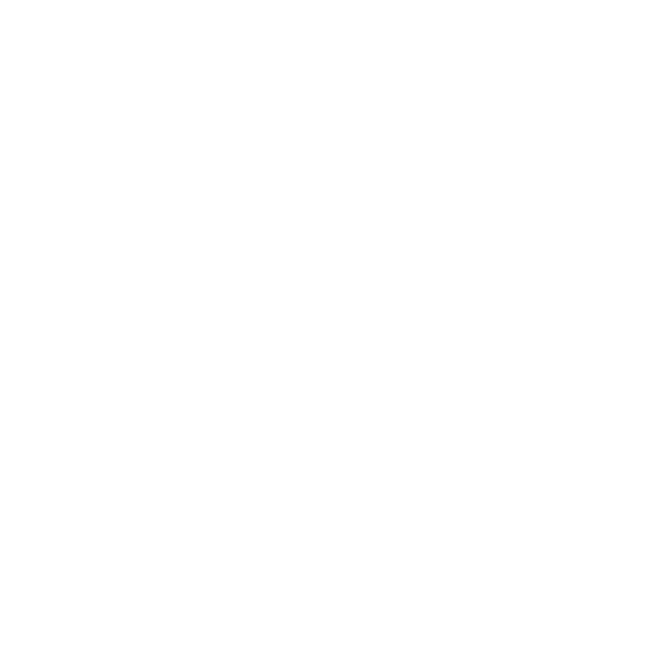
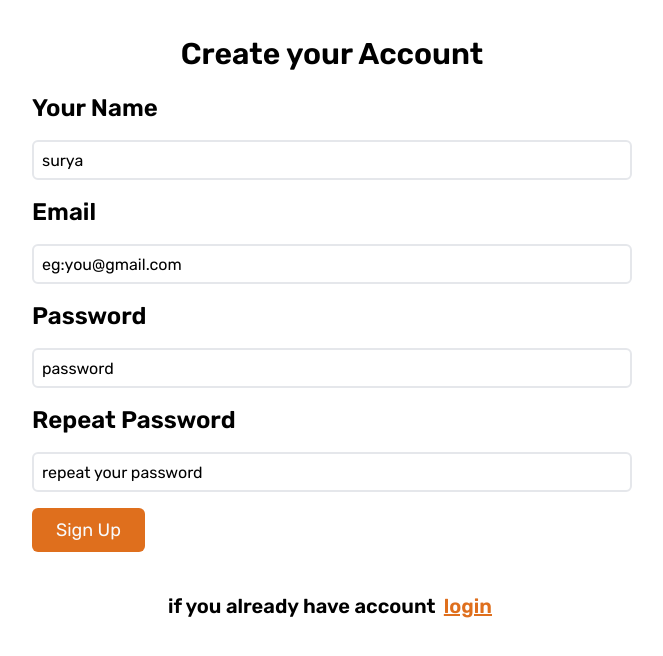
Before and after one commit to surya-webdev/yumyap, a React (Vite) app: page /signup in a window 1280 px wide. Before the commit this address had no page. Shown: the top 656 px of the page, without its empty margins (308-971 px from the left). Built offline with nearby package versions, Linux system fonts and the light colour scheme.

Commit message:
feat:added a login & signin

```diff
--- a/package.json
+++ b/package.json
@@ -15,6 +15,7 @@
     "@tanstack/react-query-devtools": "^5.51.1",
     "react": "^18.3.1",
     "react-dom": "^18.3.1",
+    "react-hook-form": "^7.52.1",
     "react-icons": "^5.2.1",
     "react-router-dom": "^6.24.1"
   },
--- a/src/App.jsx
+++ b/src/App.jsx
@@ -4,6 +4,8 @@
 import { QueryClient, QueryClientProvider } from "@tanstack/react-query";
 import { ReactQueryDevtools } from "@tanstack/react-query-devtools";
 import RestaurantDetail from "./pages/RestaurantDetail";
+import Login from "./ui/Login";
+import SignUp from "./ui/Signup";
 
 function App() {
   const queryClient = new QueryClient();
@@ -17,6 +19,8 @@
             <Route index path="/" element={<Home />} />
             <Route index path="restaurant/:id" element={<RestaurantDetail />} />
           </Route>
+          <Route path="/login" element={<Login />} />
+          <Route path="/signup" element={<SignUp />} />
         </Routes>
       </BrowserRouter>
     </QueryClientProvider>
--- a/src/pages/RestaurantDetail.jsx
+++ b/src/pages/RestaurantDetail.jsx
@@ -18,7 +18,7 @@
         alt={name}
       />
       <div className="mx-2 flex flex-col gap-4">
-        <p className="text-xl md:text-3xl">{name}</p>
+        <p className="text-xl text-primary md:text-4xl">{name}</p>
         <p className="text-sm font-normal md:text-xl">{description}</p>
         <a
           href={`https://maps.google.com/maps?saddr=&daddr=${address}`}
@@ -28,9 +28,11 @@
           {address}
         </a>
       </div>
-      {menus.map((item) => (
-        <Menu item={item} key={item.id} />
-      ))}
+      <section className="my-10 grid grid-cols-1 gap-8 md:grid-cols-2 lg:grid-cols-3">
+        {menus.map((item) => (
+          <Menu item={item} key={item.id} />
+        ))}
+      </section>
     </section>
   );
 }
--- a/src/ui/Button.jsx
+++ b/src/ui/Button.jsx
@@ -1,10 +1,10 @@
-function Button({ children, onClick, disabled, href }) {
+function Button({ className, children, onClick, disabled, href }) {
   return (
     <button
       href={href}
       onClick={onClick}
       disabled={disabled}
-      className="rounded-md bg-primary px-4 py-2 text-sm text-black sm:px-6 sm:py-2 md:text-lg"
+      className={`rounded-md bg-primary px-4 py-2 text-sm text-black sm:px-6 sm:py-2 md:text-lg ${className}`}
     >
       {children}
     </button>
--- /dev/null
+++ b/src/ui/ErrorLabel.jsx
@@ -0,0 +1,6 @@
+function ErrorLabel({ error }) {
+  console.log(error);
+  return <span className="text-xl text-red-500">{error}</span>;
+}
+
+export default ErrorLabel;
--- /dev/null
+++ b/src/ui/Login.jsx
@@ -0,0 +1,82 @@
+import { useForm } from "react-hook-form";
+import { useNavigate } from "react-router";
+import ErrorLabel from "./ErrorLabel";
+import Button from "./Button";
+// import { useLogin } from "../service/useLogin";
+// import NavLogo from "./NavLogo";
+
+function Login() {
+  const navigate = useNavigate();
+  const { register, handleSubmit, formState, reset } = useForm();
+  const labels = "text-2xl font-semibold text-black ";
+  const inputStyle =
+    "h-10 rounded-md placeholder:px-2 placeholder:text-black border-2  ";
+
+  // const { isLoginMutate, isLoading } = useLogin();
+  const { errors } = formState;
+
+  function submit({ email, password }) {
+    // isLoginMutate({ email, password });
+  }
+
+  return (
+    <div className="h-screen w-full">
+      <header className="flex">{/* <NavLogo /> */}</header>
+      <div className="my-2 flex w-screen flex-col items-center justify-center">
+        <div className="text-center">
+          <h2 className="my-10 text-3xl font-semibold text-black">
+            Login to your Account
+          </h2>
+        </div>
+        <form
+          onSubmit={handleSubmit(submit)}
+          className="flex w-full flex-col gap-4 px-5 sm:w-[25rem]"
+        >
+          <label htmlFor="email" className={labels}>
+            Email
+          </label>
+          <input
+            // disabled={isLoading}
+            id="email"
+            type="email"
+            className={inputStyle}
+            placeholder="eg:you@gmail.com"
+            {...register("email", {
+              required: "this field required",
+              pattern: /\S+@\S+\.\S+/,
+              message: "please enter the correct email ",
+            })}
+          />
+          {errors?.email && <ErrorLabel error={errors?.email?.message} />}
+          <label htmlFor="password" className={labels}>
+            Password
+          </label>
+          <input
+            // disabled={isLoading}
+            id="password"
+            className={inputStyle}
+            placeholder="password"
+            type="password"
+            {...register("password", { required: "Enter the password" })}
+          />
+          {errors?.password && <ErrorLabel error={errors?.password?.message} />}
+
+          <Button>Login</Button>
+        </form>
+        <div className="mx-4 flex">
+          <p className={labels + "my-10 text-sm"}>
+            Don&apos;t have account
+            <a
+              className="block cursor-pointer text-primary underline"
+              onClick={() => navigate("/signup")}
+            >
+              Sign Up
+            </a>
+          </p>
+        </div>
+      </div>
+    </div>
+  );
+}
+
+export default Login;
--- a/src/ui/RestaurantLayout.jsx
+++ b/src/ui/RestaurantLayout.jsx
@@ -8,7 +8,7 @@
 
   const { id, image, description, name, address, ratings } = data;
   return (
-    <div className="bg-card flex cursor-pointer flex-col gap-3 overflow-hidden rounded-lg shadow-lg transition-shadow hover:shadow-xl">
+    <div className="flex cursor-pointer flex-col gap-3 overflow-hidden rounded-lg shadow-lg transition-shadow hover:shadow-xl">
       <img className="rounded-lg" src={image} alt={name} />
       <div className="flex flex-1 flex-col justify-end gap-4 px-6 py-2">
         <h1 className="text-xl font-semibold md:text-3xl">{name}</h1>
--- /dev/null
+++ b/src/ui/Signup.jsx
@@ -0,0 +1,127 @@
+import { useNavigate } from "react-router";
+import { useForm } from "react-hook-form";
+
+// import { useSignup } from "../service/useSignup";
+import ErrorLabel from "./ErrorLabel";
+import Button from "./Button";
+
+function SignUp() {
+  const navigate = useNavigate();
+  const labels = "text-2xl font-semibold text-black ";
+  const inputStyle =
+    "h-10 rounded-md placeholder:px-2 placeholder:text-black border-2  ";
+
+  // const { isSignupMutate, isLoading } = useSignup();
+
+  const { register, handleSubmit, formState, getValues, reset } = useForm();
+
+  const { errors } = formState;
+  // if (!isLoading) return <p>....Loading</p>;
+
+  function submit({ name, password, email }) {
+    // isSignupMutate({ name, password, email }, { onSettled: reset() });
+  }
+
+  return (
+    <>
+      <header className="flex">{/* <NavLogo />s */}</header>
+      <div className="my-4 flex w-full flex-col items-center justify-center">
+        <div>
+          <h2 className="my-5 text-3xl font-semibold text-black">
+            Create your Account
+          </h2>
+        </div>
+        <div className="w-full md:w-2/4">
+          <form
+            onSubmit={handleSubmit(submit)}
+            className="flex w-full flex-col gap-4 px-5"
+          >
+            <label htmlFor="name" className={labels}>
+              Your Name
+            </label>
+            <input
+              // disabled={isLoading}
+              id="name"
+              type="text"
+              className={inputStyle}
+              placeholder="surya"
+              {...register("name", { required: "this field required" })}
+            />
+            {errors?.name && <ErrorLabel error={errors?.name?.message} />}
+            <label htmlFor="email" className={labels}>
+              Email
+            </label>
+            <input
+              // disabled={isLoading}
+              id="email"
+              type="text"
+              className={inputStyle}
+              placeholder="eg:you@gmail.com"
+              {...register("email", {
+                required: "this field required",
+                pattern: /\S+@\S+\.\S+/,
+                message: "please enter the correct email ",
+              })}
+            />
+            {errors?.email && <ErrorLabel error={errors?.email?.message} />}
+            <label htmlFor="password" className={labels}>
+              Password
+            </label>
+            <input
+              // disabled={isLoading}
+              id="password"
+              className={inputStyle}
+              placeholder="password"
+              type="password"
+              {...register("password", { required: "this field required" })}
+            />
+            {errors?.password && (
+              <ErrorLabel error={errors?.password?.message} />
+            )}
+            <label htmlFor="repeatpassword" className={labels}>
+              Repeat Password
+            </label>
+            <input
+              // disabled={isLoading}
+              id="repeatpassword"
+              className={inputStyle}
+              placeholder="repeat your password"
+              type="password"
+              {...register("repeatpassword", {
+                required: "this field required",
+                validate: (value) =>
+                  value === getValues().password || "Passord isn't match ",
+              })}
+            />
+            {errors?.repeatpassword && (
+              <ErrorLabel error={errors?.repeatpassword?.message} />
+            )}
+
+            <div>
+              <Button
+                // disabled={isLoading}
+                type="submit"
+                className="bg-c-black rounded-md p-4 text-xl text-slate-50 transition-all hover:opacity-90"
+              >
+                Sign Up
+              </Button>
+            </div>
+          </form>
+        </div>
+        <div className="mx-2 text-center">
+          <p className={labels + " my-10 text-xl"}>
+            if you already have account {""}{" "}
+            <a
+              className="cursor-pointer px-1 text-primary underline"
+              onClick={() => navigate("/login")}
+            >
+              login
+            </a>
+          </p>
+        </div>
+      </div>
+    </>
+  );
+}
+
+export default SignUp;
```
Also changed, not shown: src/ui/Menu.jsx (+25 -31 lines), 1 other file (tests, documents, lock files or other folders).
